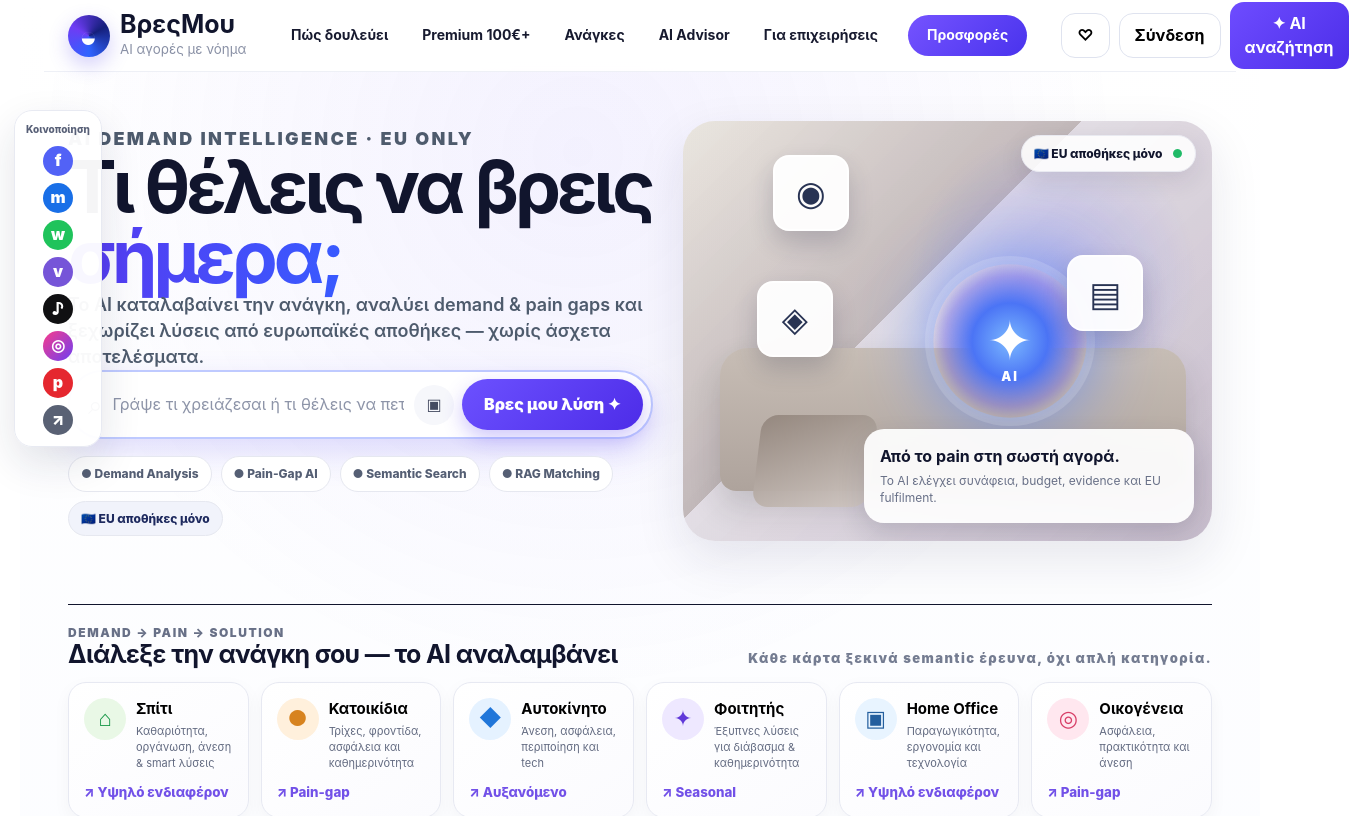
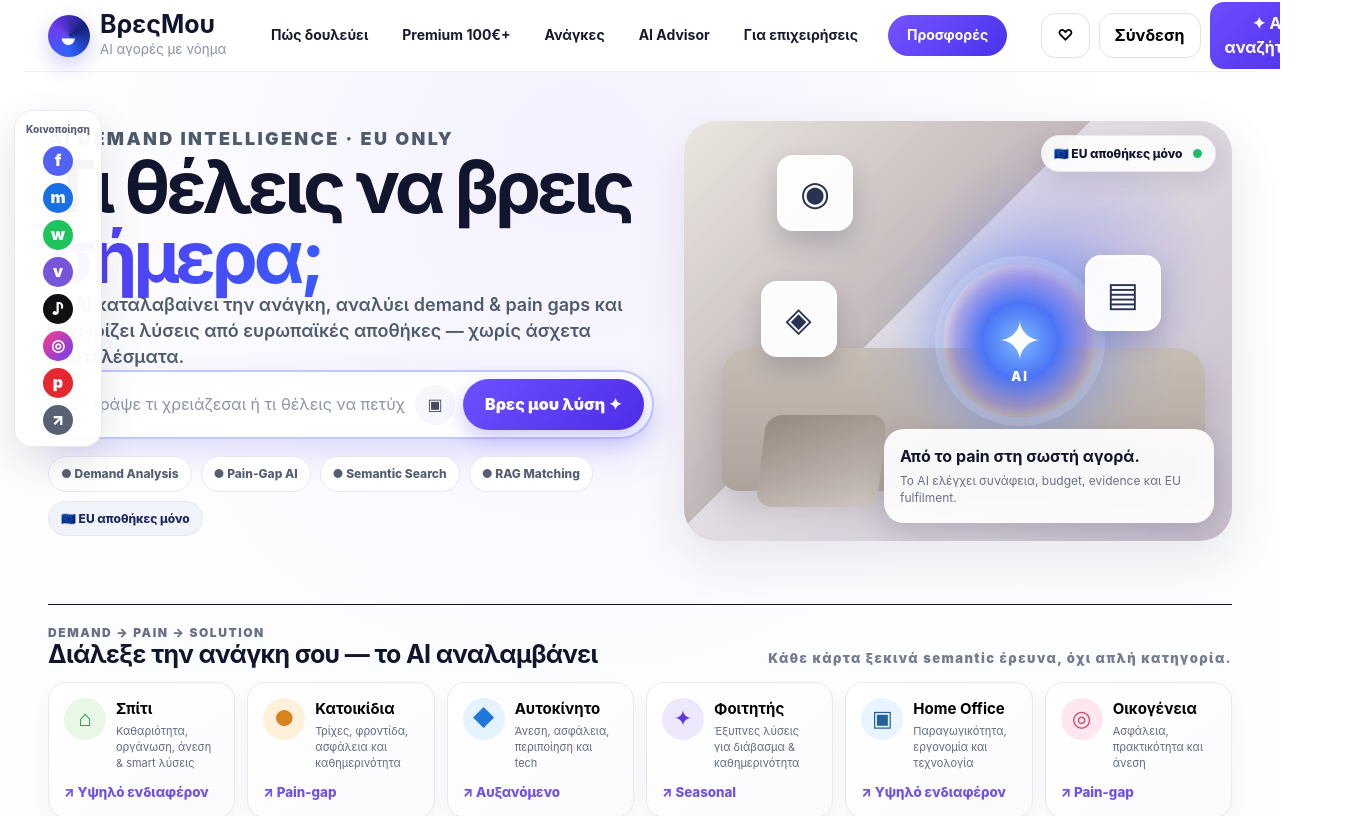
Before and after one commit to vmoulakakis/ai-aliexpress, a Next.js app: page / in a window 1280 px wide. Shown: the top 816 px of the page, 1349 px wide, since content can reach past the window. Built offline with nearby package versions, Linux system fonts and the light colour scheme.

Commit message:
fix(v4): eliminate desktop horizontal overflow

```diff
--- a/app/layout.tsx
+++ b/app/layout.tsx
@@ -2,6 +2,7 @@ import type { Metadata, Viewport } from "next";
 import { ProductImageProxy } from "@/components/product-image-proxy";
 import "./globals.css";
 import "./v4.css";
+import "./v4-overrides.css";
 
 export const metadata: Metadata = {
   title: {
--- /dev/null
+++ b/app/v4-overrides.css
@@ -0,0 +1 @@
+html,body{max-width:100%;overflow-x:hidden}.v4-shell{width:100%;max-width:100%;overflow-x:clip}.v4-header,.hero,.needs,.premium,.results,.method,.trust-strip,.offer-box,.v4-footer{min-width:0}.method-flow>*{min-width:0}
```
